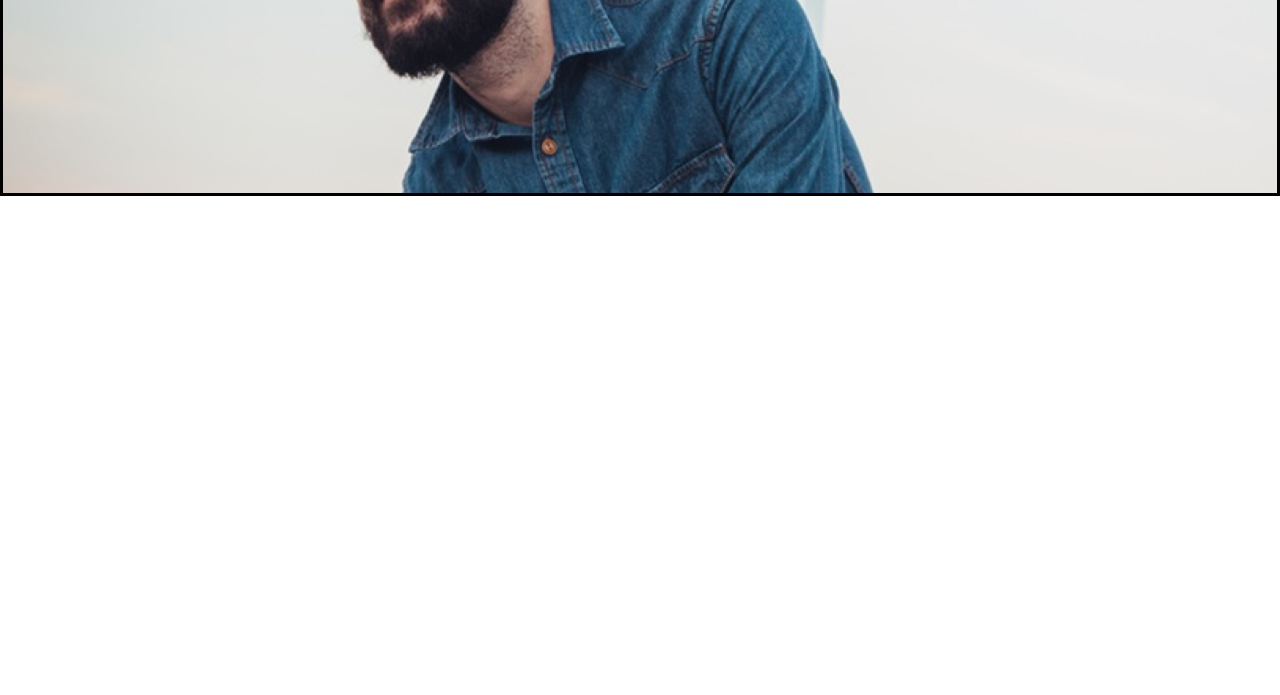
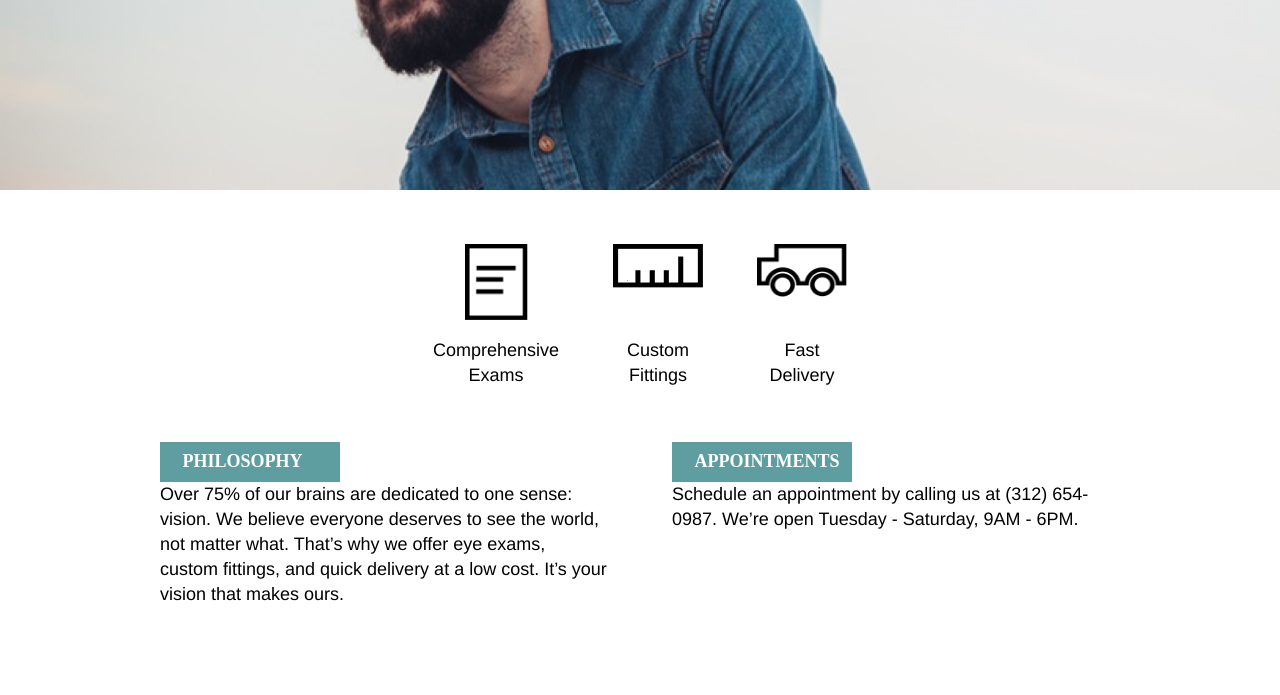
Before and after one commit to cspower5/Tortoiseshell, a plain HTML site: page index.html in a window 1280 px wide. Shown: the part 350-1045 px from the top of the page. Before the commit the page ends 800 px from the top, so only its background shows below. Drawn offline with Linux system fonts and the light colour scheme.

Commit message:
Version 1 large window settings

```diff
--- a/index.html
+++ b/index.html
@@ -21,8 +21,42 @@
           </div>
         </div>
         <div class="Banner2">
-          <h4>DON'T JUST LOOK, SEE.</h4>
+          <h1>DON'T JUST LOOK, SEE.</h1>
         </div>
+      </div>
+    </div>
+    <div class="Logos">
+      <div class="Paper">
+        <img src="./resources/images/paper-icon.png" alt="Paper Image">
+        <h4>Comprehensive<br>Exams</h4>
+        </div>
+      <div class="Ruler">
+        <img src="./resources/images/ruler-icon.png" alt="Ruler Image">
+        <h4>Custom<br>Fittings</h4>
+      </div>
+      <div class="Truck">
+        <img src="./resources/images/truck-icon.png" alt="Truck Image">
+        <h4>Fast<br>Delivery</h4>
+      </div>
+    </div>
+    <div class="Headers">
+      <div class="Philosophy">
+        <h1>PHILOSOPHY</h1>
+        <h4>Over 75% of our brains are dedicated to one sense: vision.
+            We believe everyone deserves to see the world, not matter what.
+            That’s why we offer eye exams, custom fittings, and quick delivery at a low cost.
+            It’s your vision that makes ours.</h4>
+      </div>
+      <div class="Appointments">
+        <h1>APPOINTMENTS</h1>
+        <h4>Schedule an appointment by calling us at (312) 654-0987.
+           We’re open Tuesday - Saturday, 9AM - 6PM.</h4>
+      </div>
+    </div>
+    <div class="Footer">
+      <div class="Copy">
+        <img src="./resources/images/logo-black.png" alt="Black glasses">
+        <h4>Copyright Tortoiseshell Optics</h4>
       </div>
     </div>
   </body>
--- a/resources/css/style.css
+++ b/resources/css/style.css
@@ -13,7 +13,6 @@ html {
 body {
   font-family: "Helvetica", sans-serif;
   line-height: 1.4;
-  border: 3px solid;
 }
 text{
   font-size: 1rem;
@@ -21,8 +20,7 @@ text{
   margin-left: 1rem;
 }
 
-h1,
-h4 {
+h1 {
   font-weight: bold;
   font-size: 2rem;
   line-height: 1.2rem;
@@ -72,3 +70,99 @@ a{
   display flex;
   align-self: flex-start;
 }
+.Logos{
+  display: flex;
+  justify-content: center;
+  margin-top: 3rem;
+}
+.Paper img{
+  width: 3.5rem;
+}
+.Ruler img{
+  width: 5rem;
+}
+.Truck img{
+  width: 5rem;
+}
+.Paper{
+  display: flex;
+  flex-direction: column;
+  align-items: center;
+  justify-content: space-between;
+  height: 8rem;
+  margin-right: 3rem;
+}
+.Ruler{
+  display: flex;
+  flex-direction: column;
+  align-items: center;
+  justify-content: space-between;
+  height: 8rem;
+  margin-right: 3rem;
+}
+.Truck{
+  display: flex;
+  flex-direction: column;
+  align-items: center;
+  justify-content: space-between;
+  height: 8rem;
+}
+.Paper h4{
+  text-align: center;
+}
+.Ruler h4{
+  text-align: center;
+}
+.Truck h4{
+  text-align: center;
+}
+.Headers{
+  display: flex;
+  justify-content: center;
+  margin-top: 3rem;
+}
+.Philosophy{
+  display: flex;
+  flex-direction: column;
+  width: 35%;
+  margin-right: 5%;
+}
+.Appointments{
+  display: flex;
+  flex-direction: column;
+  width: 35%;
+}
+.Philosophy h1{
+  display: flex;
+  align-self: flex-start;
+  background-color: cadetblue;
+  font-family: Helvetica sans-serif;
+  font-weight: bold;
+  font-size: 1rem;
+  width: 10rem;
+  color: White;
+  padding: 0.5rem 1.25rem;
+}
+.Appointments h1{
+  display: flex;
+  align-self: flex-start;
+  background-color: cadetblue;
+  font-family: Helvetica sans-serif;
+  font-weight: bold;
+  font-size: 1rem;
+  width: 10rem;
+  color: white;
+  padding: 0.5rem 1.25rem;
+}
+.Footer{
+  background-color: azure;
+  padding: 4rem;
+  margin-top: 5rem;
+}
+.Copy{
+  display: flex;
+}
+.Copy img{
+  height: 1.5rem;
+  margin-right: 1rem;
+}
```
